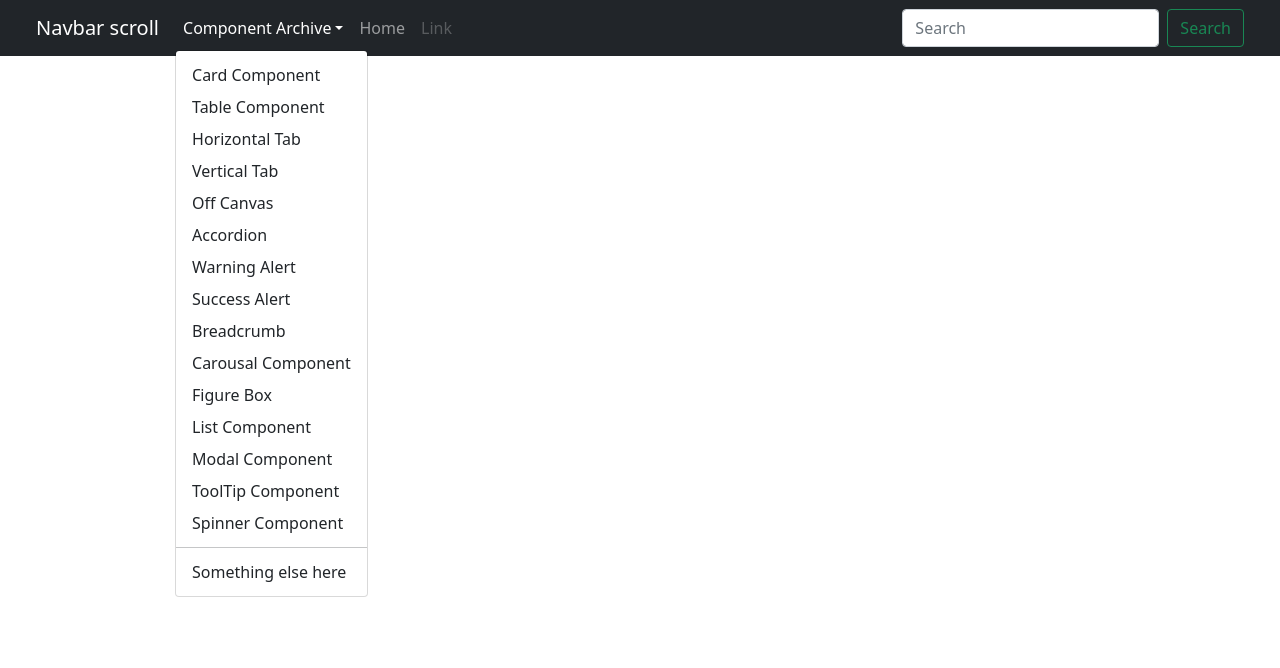
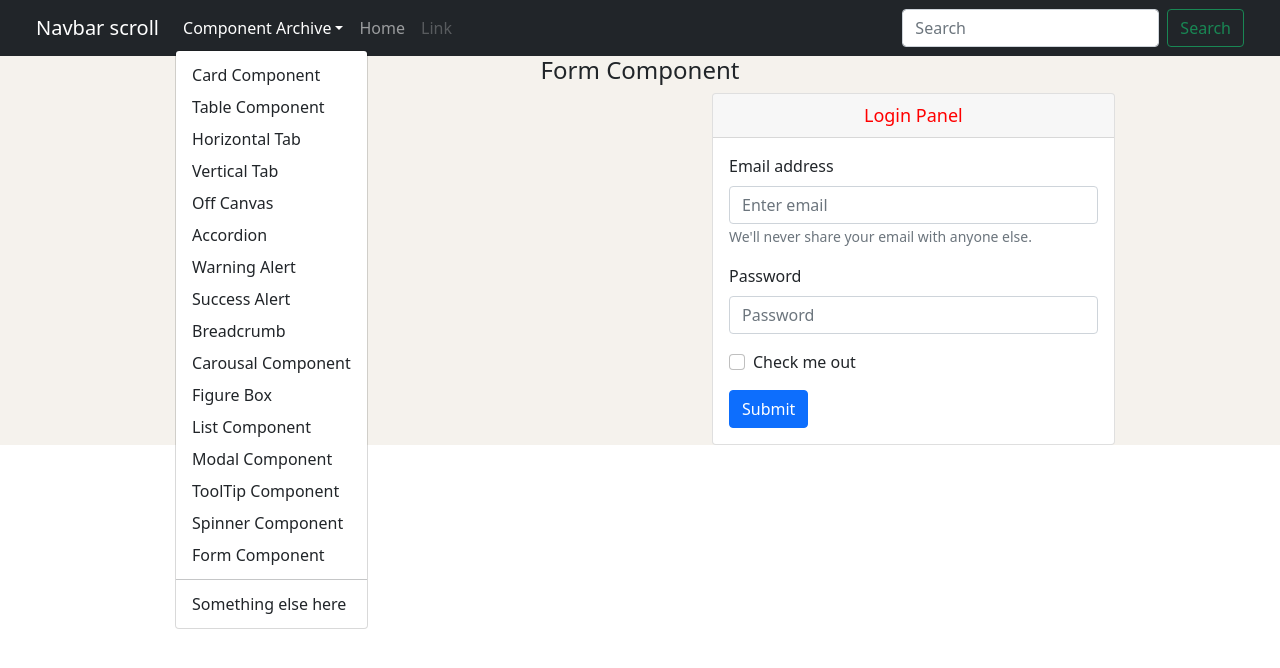
Before and after one commit to osmanforhad/react-js-components, a React (Create React App) app: page /form in a window 1280 px wide. Both pictures are taken after a click on the button "Component Archive". Shown: the top 668 px of the page. Built offline with nearby package versions, Linux system fonts and the light colour scheme.

Commit message:
setup navmenu for form component in master branch

```diff
--- a/src/components/common/TopNav.js
+++ b/src/components/common/TopNav.js
@@ -21,6 +21,7 @@ import Tablecomponent from "../table-component/TableComponent";
 import TooltipComponent from "../tooltip-component/TooltipComponent";
 
 import SpinnerComponent from "../spinner-component/SpinnerComponent";
+import FormComponent from "../form-component/FormComponent";
 
 class TopNav extends Component {
   render() {
@@ -48,7 +49,8 @@ class TopNav extends Component {
             <Route path="/horizontal-tab" element={<Horizontaltab />} />
             <Route path="/vertical-tab" element={<VerticalTab />} />
             <Route path="/tooltip" element={<TooltipComponent />} />
-            <Route path="spinner" element={<SpinnerComponent />} />
+            <Route path="/spinner" element={<SpinnerComponent />} />
+            <Route path="/form" element={<FormComponent />} />
           </Routes>
         </Router>
       </Fragment>
--- a/src/components/navigation/Navigation.js
+++ b/src/components/navigation/Navigation.js
@@ -78,6 +78,9 @@ class Navigation extends Component {
                   <NavDropdown.Item as={Link} to="/spinner">
                     Spinner Component
                   </NavDropdown.Item>
+                  <NavDropdown.Item as={Link} to="/form">
+                    Form Component
+                  </NavDropdown.Item>
                   <NavDropdown.Divider />
                   <NavDropdown.Item>Something else here</NavDropdown.Item>
                 </NavDropdown>
```
